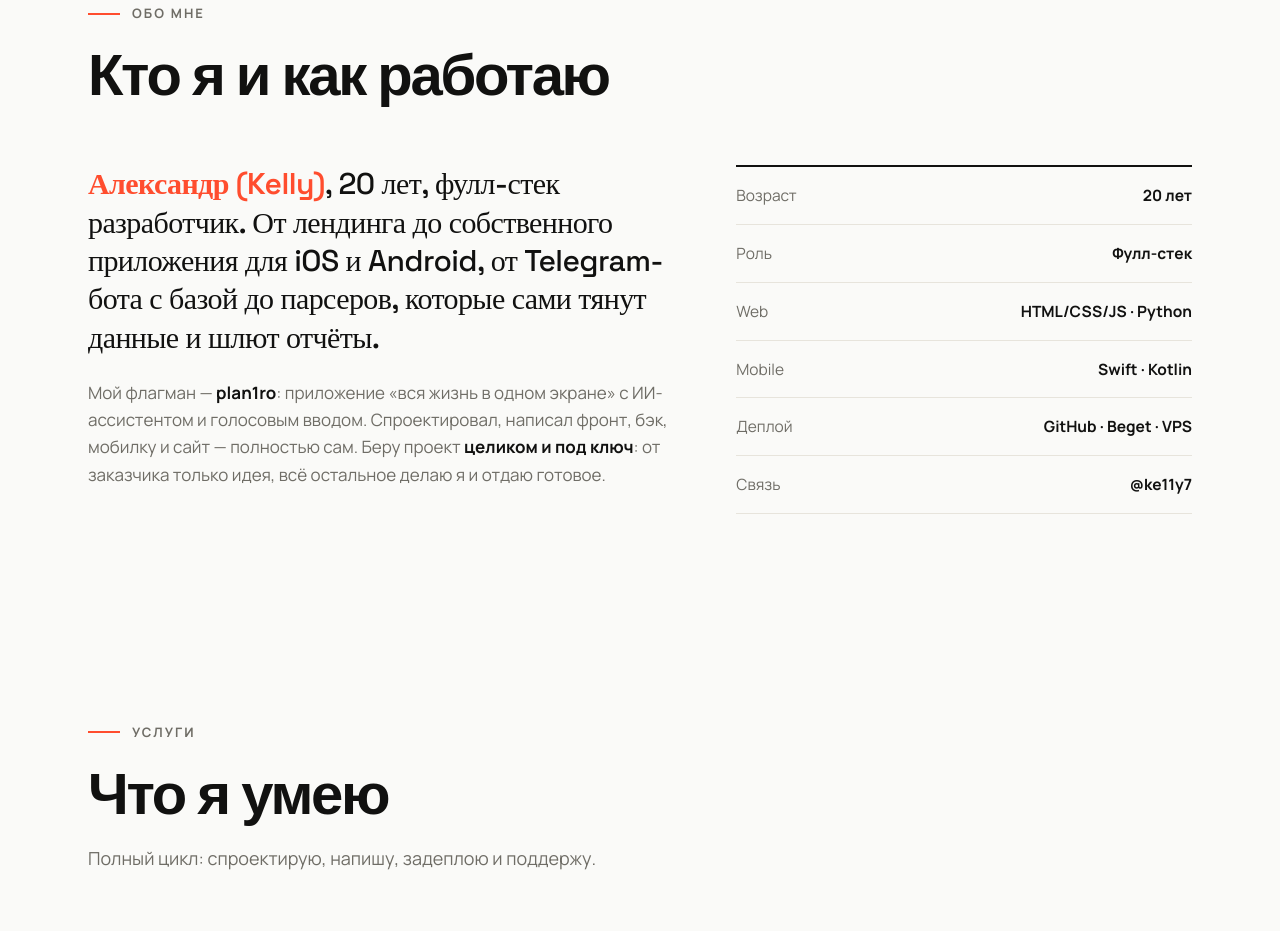
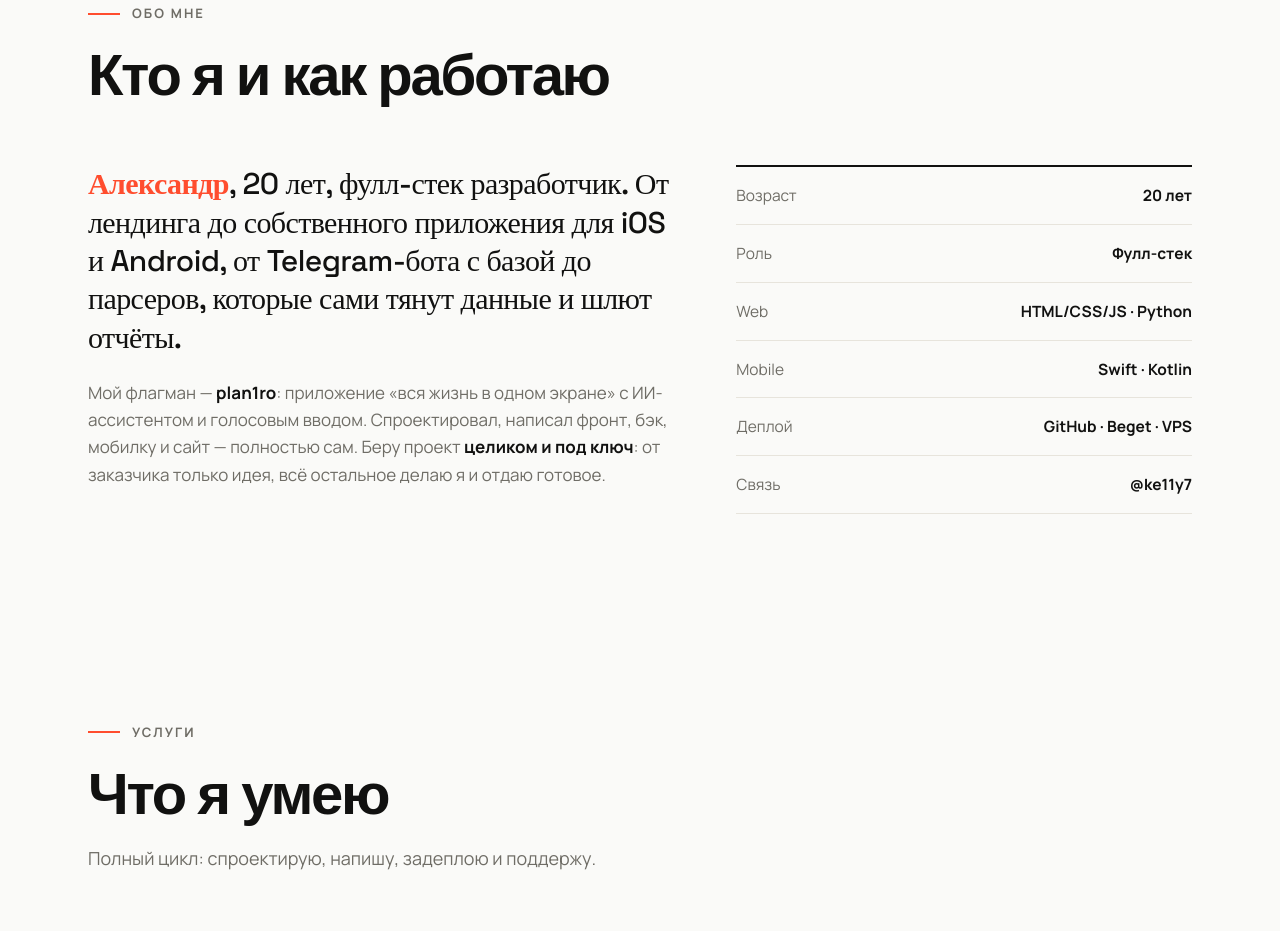
Before and after one commit to kanakovsasha-droid/portfolio, a plain HTML site: page index.html in a window 1280 px wide. Shown: the part 1344-2275 px from the top of the page. Drawn offline with Linux system fonts and the light colour scheme.

Commit message:
Update index.html

```diff
--- a/index.html
+++ b/index.html
@@ -246,7 +246,7 @@ footer a:hover{color:var(--acc)}
     <div class="sec-head reveal"><div class="eyebrow">Обо мне</div><h2>Кто я и как работаю</h2></div>
     <div class="about reveal">
       <div>
-        <p class="lede"><b>Александр (Kelly)</b>, 20 лет, фулл-стек разработчик. От лендинга до собственного приложения для iOS и Android, от Telegram-бота с базой до парсеров, которые сами тянут данные и шлют отчёты.</p>
+        <p class="lede"><b>Александр</b>, 20 лет, фулл-стек разработчик. От лендинга до собственного приложения для iOS и Android, от Telegram-бота с базой до парсеров, которые сами тянут данные и шлют отчёты.</p>
         <p class="body">Мой флагман — <b>plan1ro</b>: приложение «вся жизнь в одном экране» с ИИ-ассистентом и голосовым вводом. Спроектировал, написал фронт, бэк, мобилку и сайт — полностью сам. Беру проект <b>целиком и под ключ</b>: от заказчика только идея, всё остальное делаю я и отдаю готовое.</p>
       </div>
       <div class="facts">
```
